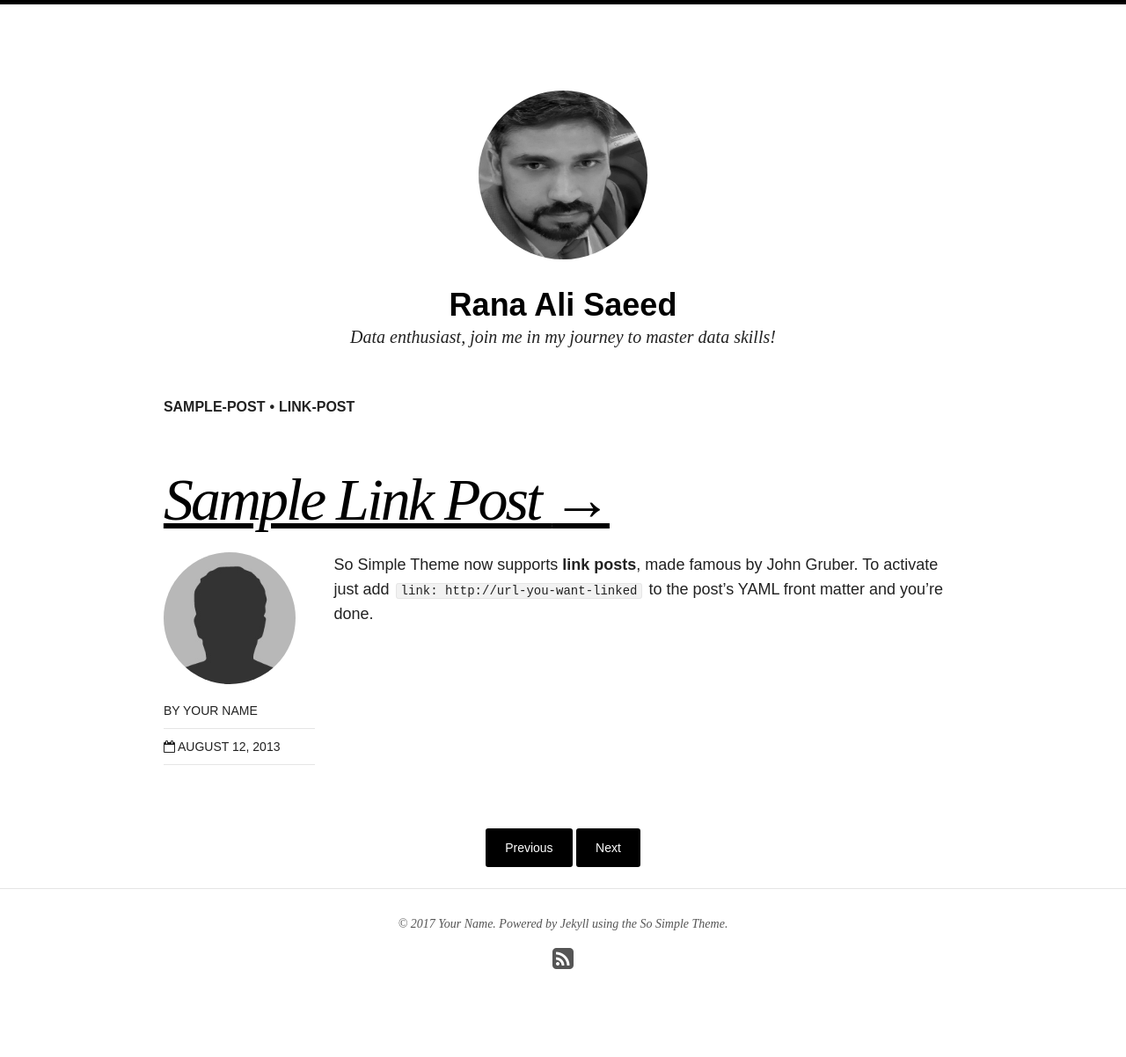
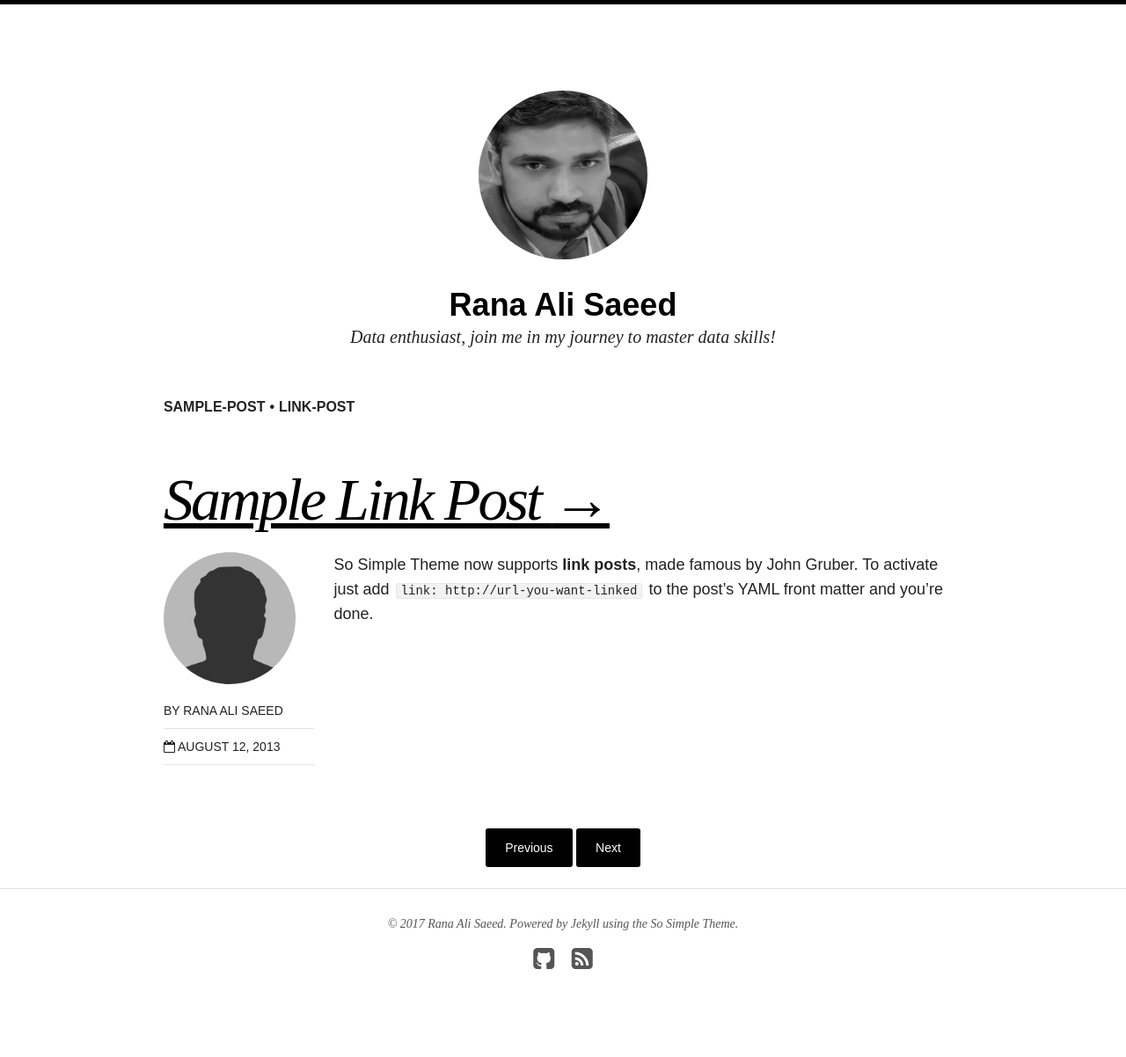
Before and after one commit to ranaalisaeed/ranaalisaeed.github.io, a Jekyll site: the page built from _posts/articles/2013-08-12-sample-link-post.md, in a window 1280 px wide. Shown: the whole page at 88% size. Built offline with Jekyll 4.4.1, drawn with Linux system fonts in a browser that asks for light colours; nearby versions of some CDN libraries.

Commit message:
initial config continue

```diff
--- a/_config.yml
+++ b/_config.yml
@@ -37,22 +37,22 @@
 
 # Site owner
 owner:
-  name: Your Name
+  name: Rana Ali Saeed
   avatar: bio-photo.jpg
-  email: you@email.com
+  email: ali.saeedrana@gmail.com
   disqus-shortname:
   twitter: #username
   facebook: #username
-  github: #username
+  github: ranaalisaeed
   stackexchange: #http://stackoverflow.com/users/123456/username
-  linkedin: #username
+  linkedin: #ranaalisaeed
   instagram: #username
   flickr: #username
   tumblr: #username
   pinterest: #username
   weibo: #userid
   google:
-    plus: #username
+    plus: #ali.saeedrana
     analytics:
     verify:
     ad-client:
```
